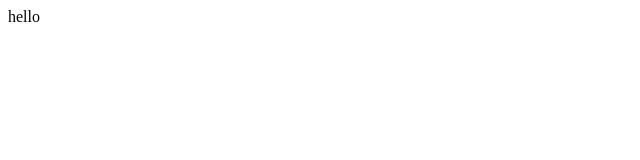
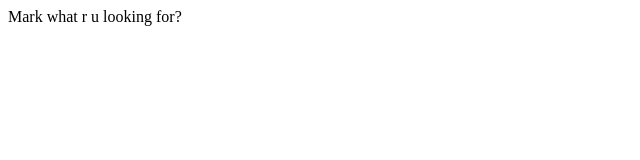
Before and after one commit to JunranTrevorXu/JunranTrevorXu.github.io, a plain HTML site: page index.html in a window 1280 px wide. Shown: the whole page, without its empty margins (0-640 px from the left). Drawn offline with Linux system fonts and the light colour scheme.

Commit message:
Update index.html

```diff
--- a/index.html
+++ b/index.html
@@ -4,6 +4,6 @@
 	<title></title>
 </head>
 <body>
-hello
+	Mark what r u looking for?
 </body>
 </html>
```
